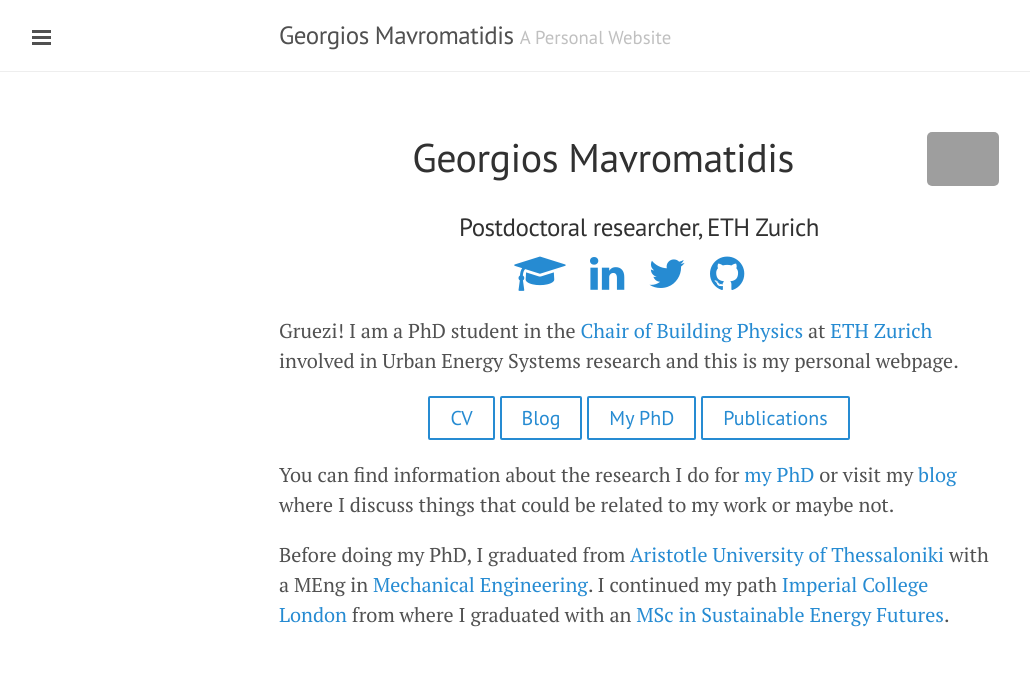
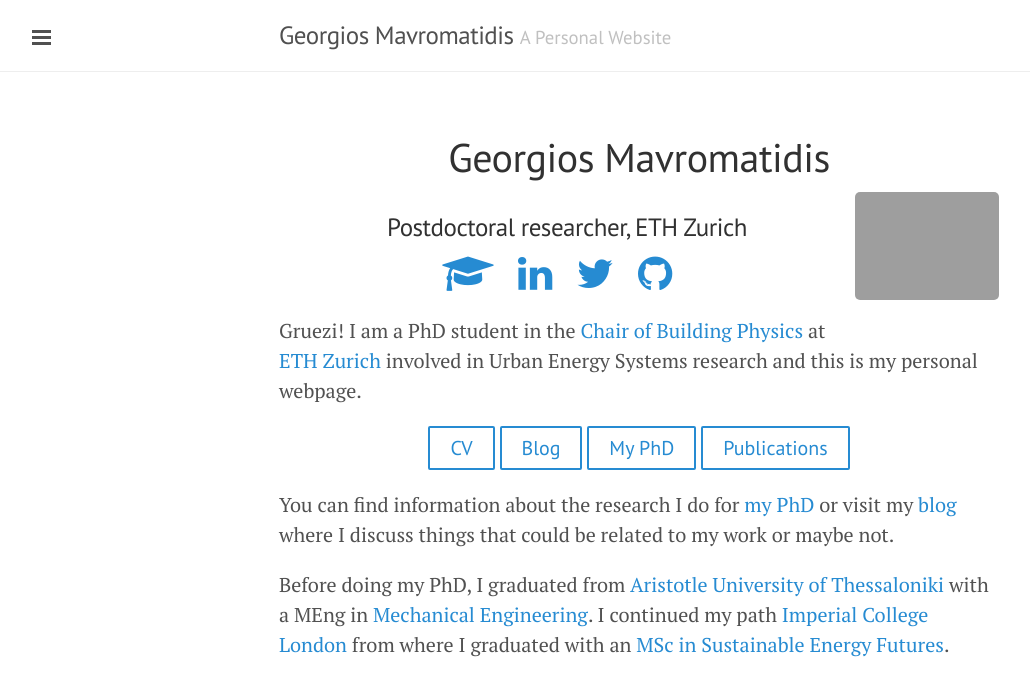
Before and after one commit to gmavrom33/gmavrom.github.io, a Jekyll site: the page built from index.md, in a window 1280 px wide. Shown: the top 696 px of the page, without its empty margins (1-1031 px from the left). Built offline with Jekyll 4.4.1, drawn with Linux system fonts in a browser that asks for light colours.

Commit message:
Update index.md

```diff
--- a/index.md
+++ b/index.md
@@ -3,9 +3,9 @@
 title: Home
 ---
 
-<img align="right" src="http://mavromatidis.me/downloads/Mavromatidis_circle.png"  width="10%" height="10%">
+<center> <h1>Georgios Mavromatidis</h1> </center>
 
-<center> <h1>Georgios Mavromatidis</h1> </center>
+<img align="right" src="http://mavromatidis.me/downloads/Mavromatidis_circle.png"  width="20%" height="20%">
 
 <center> <h3>Postdoctoral researcher, ETH Zurich</h3> </center>
 
```
